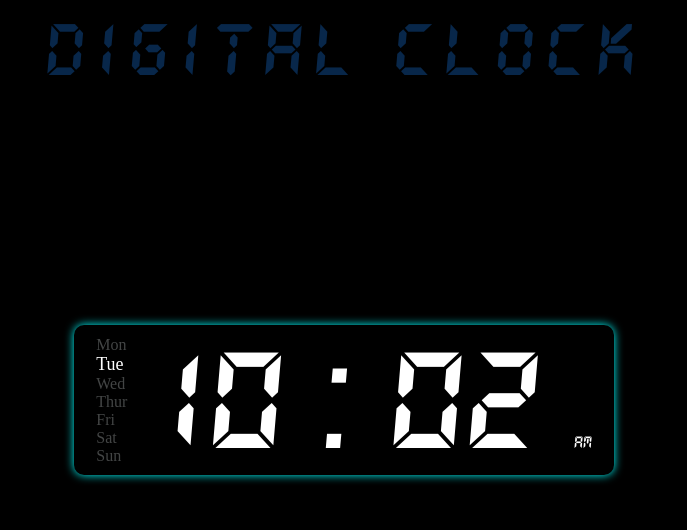
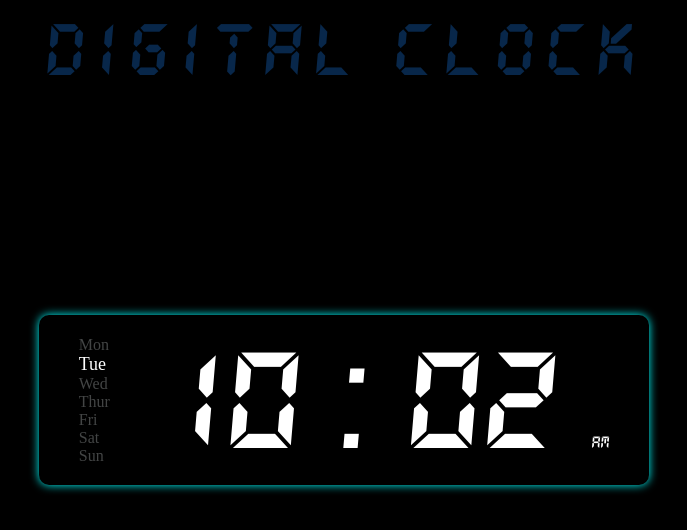
Before and after one commit to Dnyaneshwar-dnyanu/Digital-Clock, a plain HTML site: page Digital Clock/codes/index.html in a window 1280 px wide. Shown: the whole page, without its empty margins (296-983 px from the left). Drawn offline with Linux system fonts and the light colour scheme.

Commit message:
Update styles.css

```diff
--- a/Digital Clock/codes/styles.css
+++ b/Digital Clock/codes/styles.css
@@ -24,8 +24,8 @@ body {
 }
 
 .clock {
-     width: 540px;
-     height: 150px;
+     width: 610px;
+     height: 170px;
      margin: auto;
      display: flex;
      justify-content: space-around;
```
